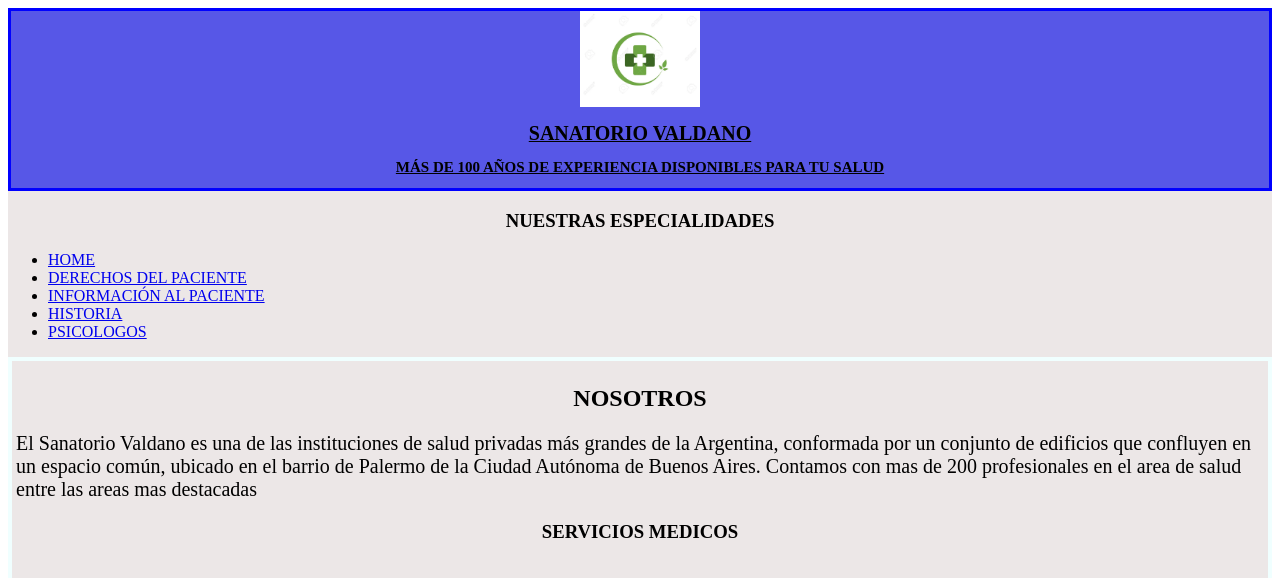
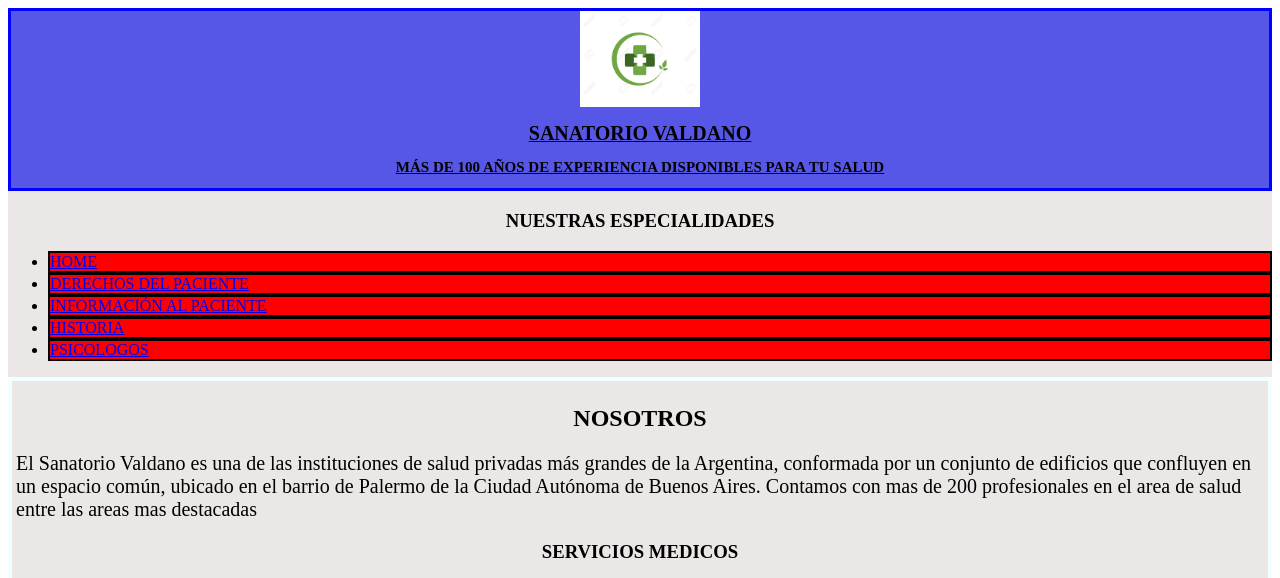
Before and after one commit to Estani01/sanatrio-valdano, a plain HTML site: page index.html in a window 1280 px wide. Shown: the top 578 px of the page. Drawn offline with Linux system fonts and the light colour scheme.

Commit message:
cuarto commit

```diff
--- a/main.css
+++ b/main.css
@@ -44,8 +44,11 @@
     text-align: center;
 }
 .home-nav li{
-
-
+    border: solid 2px;
+    background-color: red;
+}
+.home-nav li:hover{
+    background-color: aqua;
 }
 
 .home-main{
```
